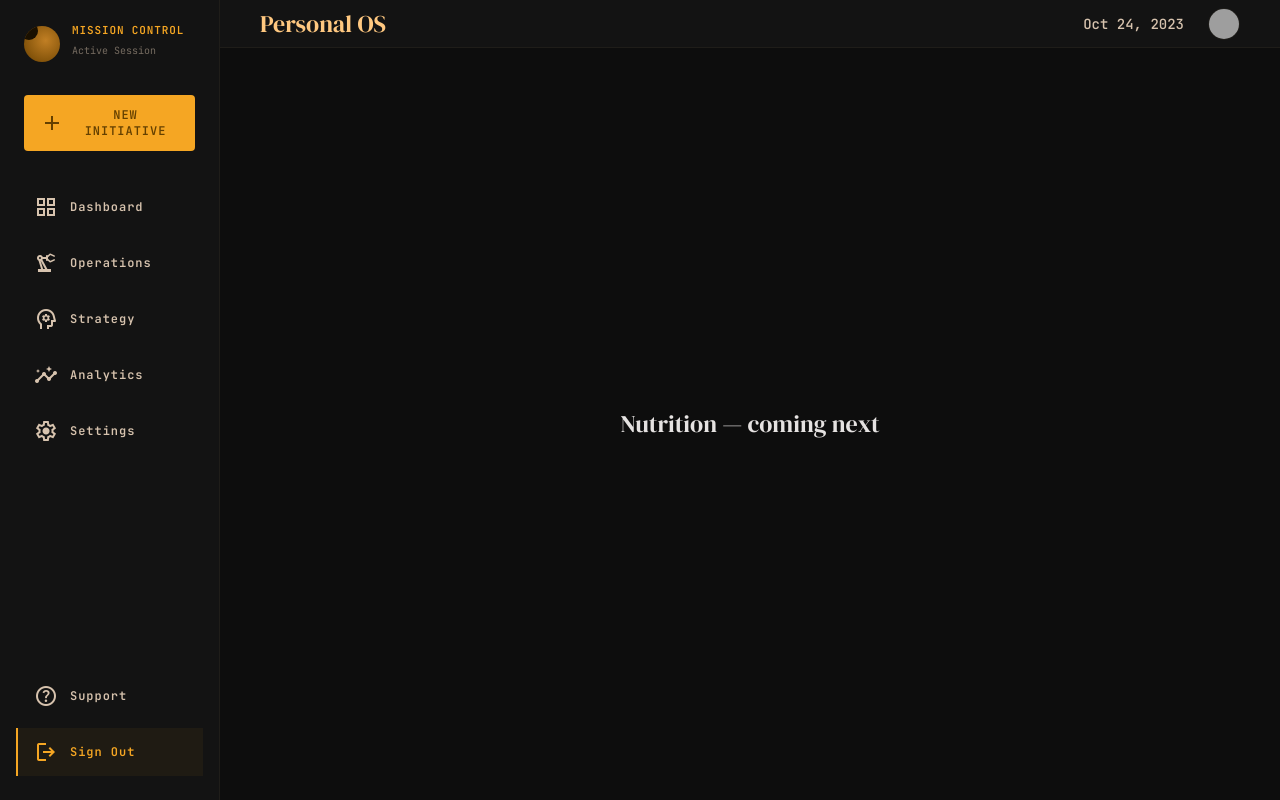
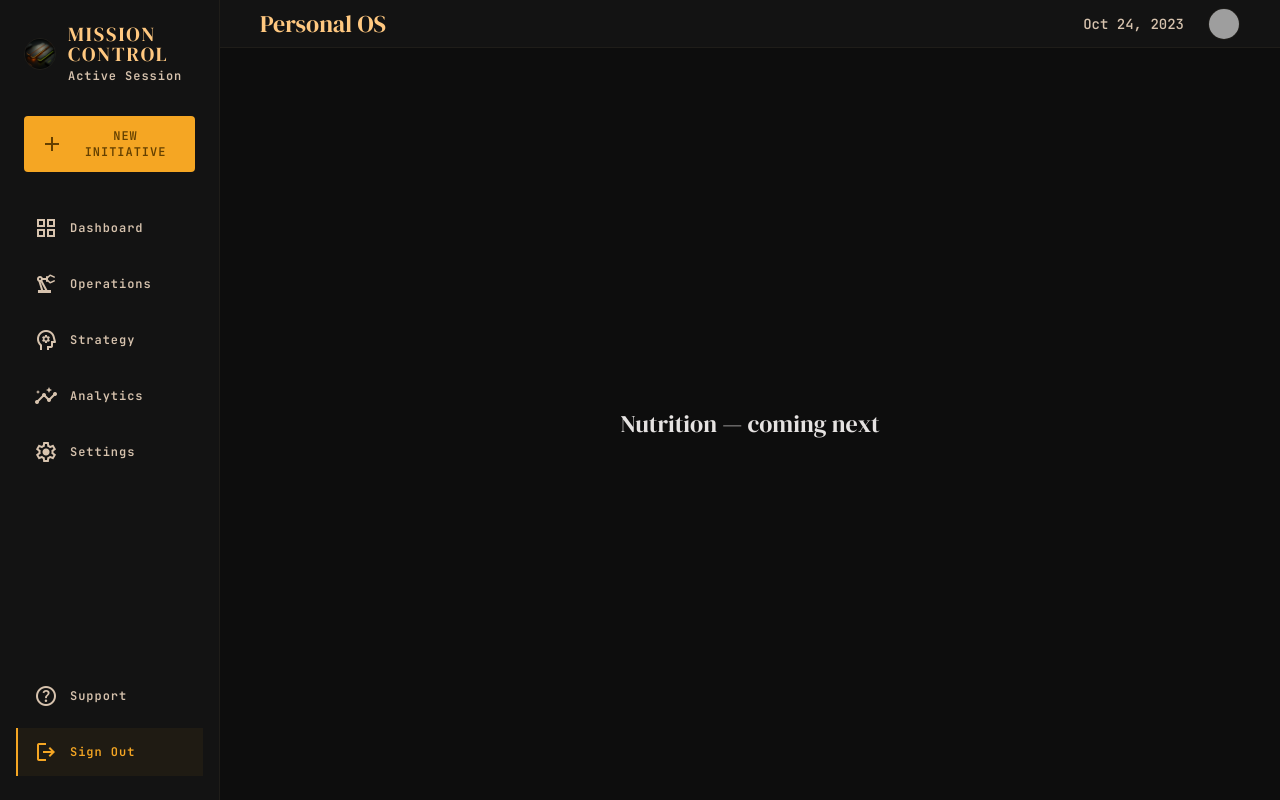
Before and after one commit to dev-dharmesh-ai/personal-os, a React (Vite) app: page /nutrition in a window 1280 px wide. Built offline with nearby package versions, Linux system fonts and the light colour scheme; grey boxes are pictures that could not be loaded.

Commit message:
fix: logo replaced with actual image asset from Stitch design

```diff
--- a/src/components/ui/AppShell.jsx
+++ b/src/components/ui/AppShell.jsx
@@ -41,33 +41,17 @@ export default function AppShell({ children }) {
   return (
     <div className="flex h-screen overflow-hidden bg-[#0D0D0D] text-on-surface font-body-md text-body-md">
       <nav className="fixed left-0 top-0 z-50 hidden h-full w-sidebar_width flex-col border-r border-outline-variant/20 bg-surface py-6 text-primary-container md:flex">
-        <div className="mb-8 flex items-center gap-3 px-6">
-          <div
-            className="relative w-9 h-9 rounded-full overflow-hidden flex-shrink-0"
-            style={{ background: "radial-gradient(circle at 60% 40%, #c17f24, #6b4200)" }}
-          >
-            <div
-              className="absolute rounded-full"
-              style={{ width: "18px", height: "18px", background: "#1a1000", top: "-4px", left: "-4px" }}
-            />
-          </div>
+        <div className="px-6 mb-8 flex items-center gap-3">
+          <img
+            src="/logo-mark.png"
+            alt="System Logo"
+            className="w-8 h-8 rounded-full border border-outline-variant/20"
+          />
           <div>
-            <h1
-              className="uppercase text-primary-container"
-              style={{
-                fontFamily: "JetBrains Mono",
-                fontSize: "11px",
-                fontWeight: 600,
-                letterSpacing: "0.08em",
-                lineHeight: 1.2,
-              }}
-            >
+            <h1 className="font-display-lg text-primary text-xl uppercase tracking-widest leading-none">
               MISSION CONTROL
             </h1>
-            <p
-              className="mt-[2px] normal-case text-on-surface-variant/50"
-              style={{ fontFamily: "JetBrains Mono", fontSize: "10px" }}
-            >
+            <p className="font-label-caps text-label-caps text-on-surface-variant mt-1">
               Active Session
             </p>
           </div>
```
Also changed, not shown: public/logo-mark.png (added).
